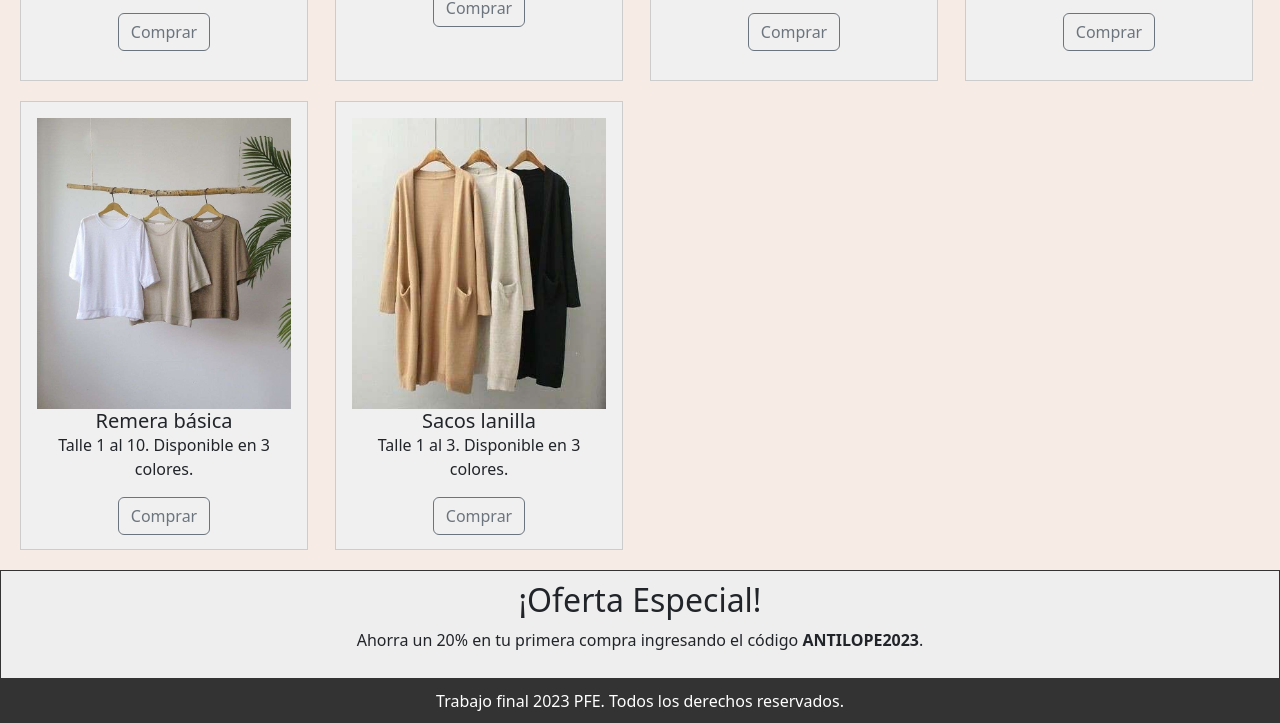
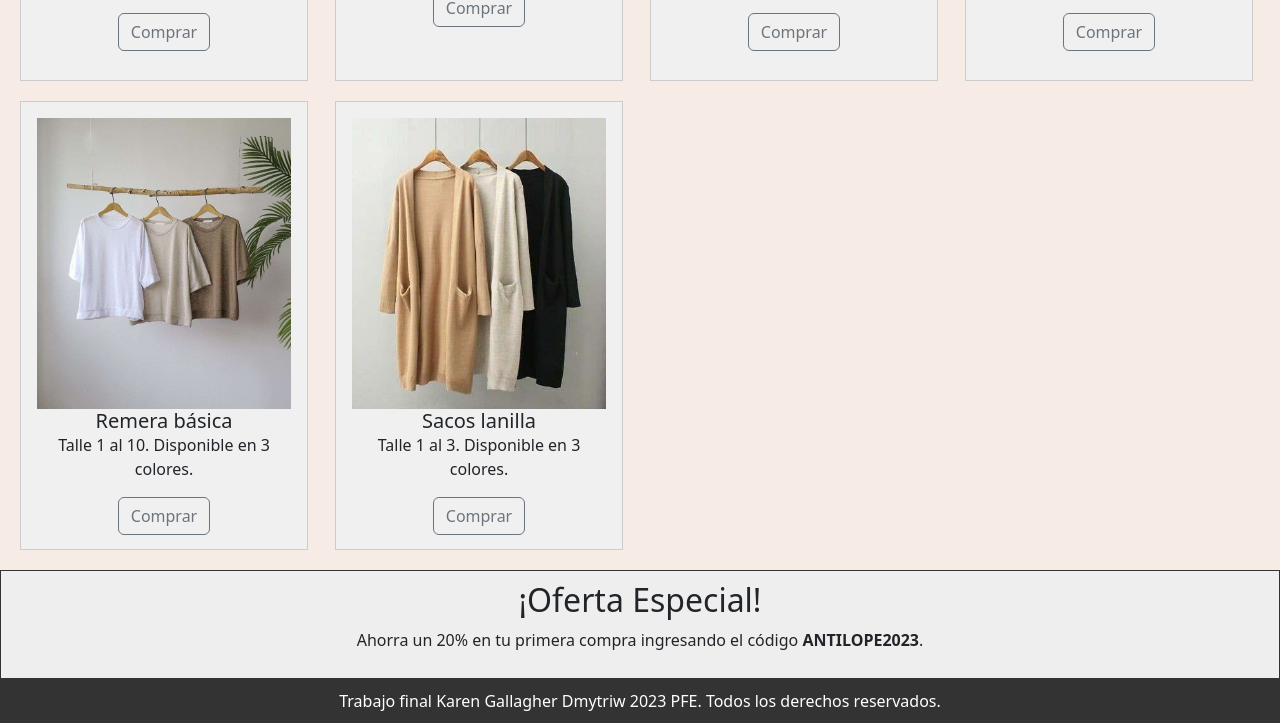
Before and after one commit to karendmytriw/Proyecto.final-G-Dmytriw, a plain HTML site: page index.html in a window 1280 px wide. Shown: the part 1754-2477 px from the top of the page. Drawn offline with nearby package versions, Linux system fonts and the light colour scheme; a web font is replaced by a local one.

Commit message:
Update index.html

```diff
--- a/index.html
+++ b/index.html
@@ -168,7 +168,7 @@
     <p>Ahorra un 20% en tu primera compra ingresando el código <strong>ANTILOPE2023</strong>.</p>
         </div>
     </aside>
-<footer> Trabajo final 2023 PFE. Todos los derechos reservados.</footer>
+<footer> Trabajo final Karen Gallagher Dmytriw 2023 PFE. Todos los derechos reservados.</footer>
 </main>
 
 
```
